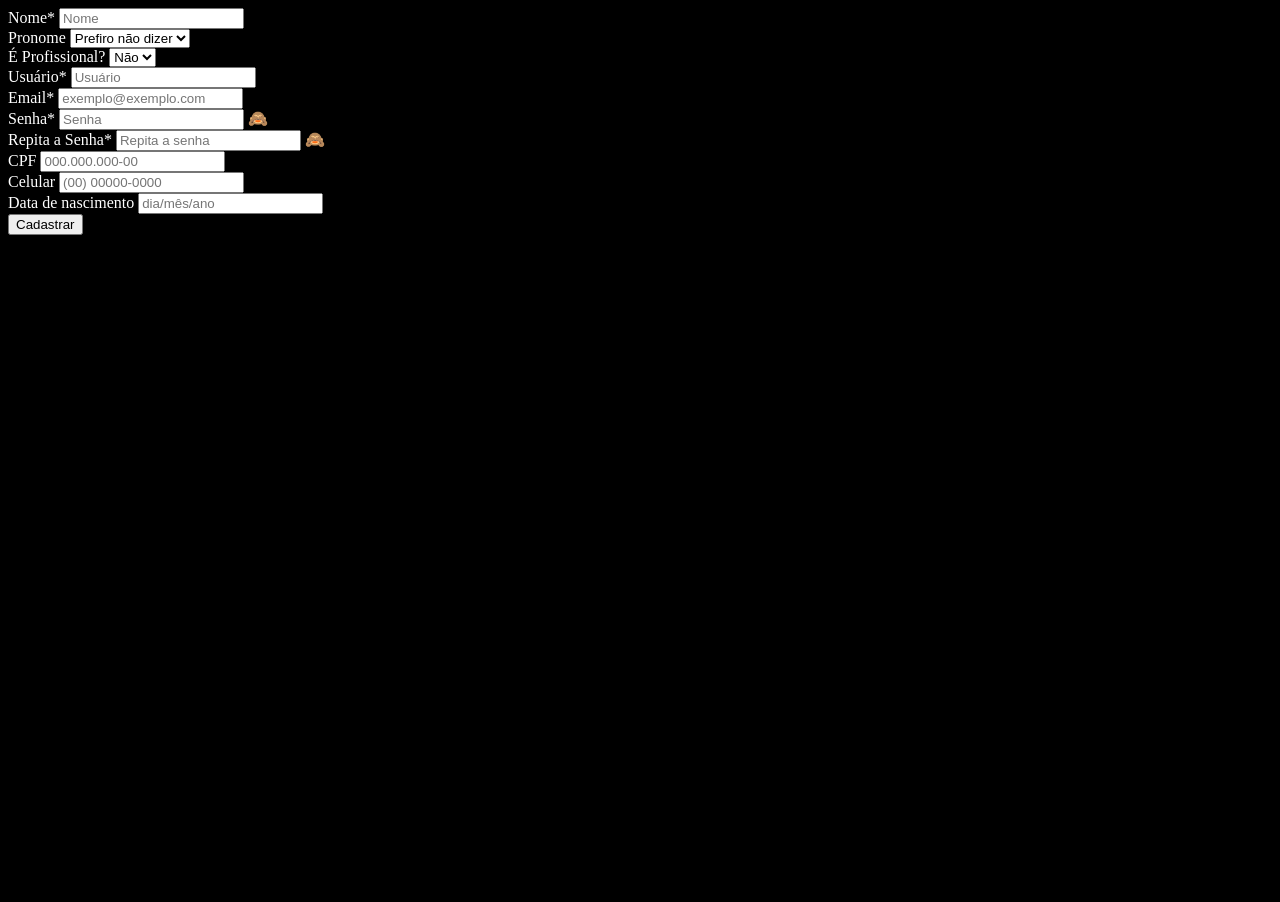
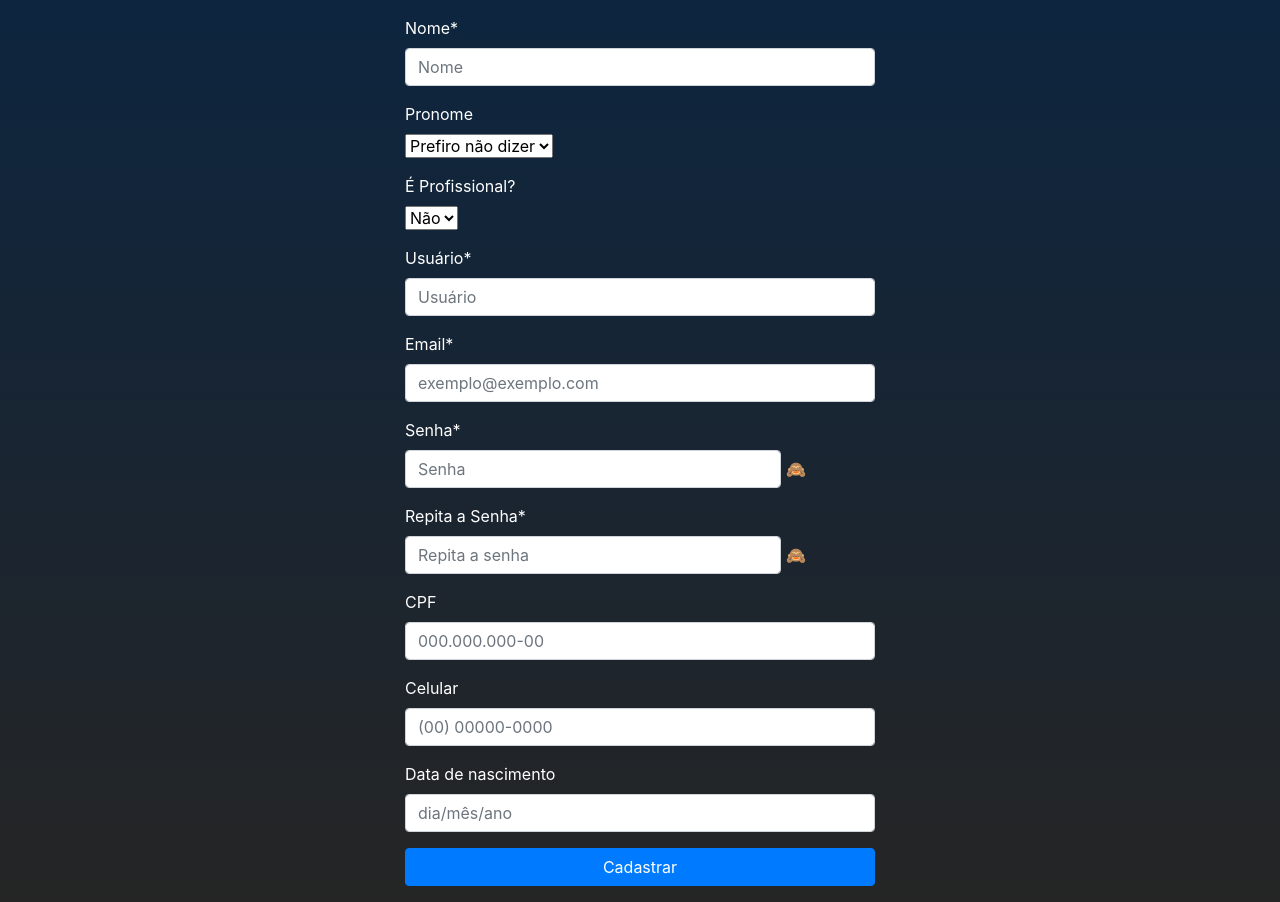
Before and after one commit to juanrfigueiredo/bsiDAW, a plain HTML site: page cadastro.html in a window 1280 px wide. Before the commit the page ends 800 px from the top, so only its background shows below. Drawn offline with Linux system fonts and the light colour scheme.

Commit message:
deixar mais ou menos bonito

```diff
--- a/cadastro.html
+++ b/cadastro.html
@@ -5,22 +5,25 @@
   <meta charset="UTF-8">
   <meta http-equiv="X-UA-Compatible" content="IE=edge">
   <meta name="viewport" content="width=device-width, initial-scale=1.0">
+  <link id="favicon" rel="icon" href="img/favicon.png" type="image/png">
+  <link rel="stylesheet" href="css/bootstrap.min.css">
+  <link rel="stylesheet" href="css/cadastro.css">
   <title>Cadastro</title>
   <style>
-    .darkmode {
-      background-color: #000000;
-      color: #ffffff;
-    }
+
   </style>
 </head>
 
 <body class="darkmode">
   <form>
-    <form>
-      <div class="mb-3">
+    <div class="container">
+      <div class="input-label-combo">
+        <div class="vertical-container">
           <label for="nome" class="form-label">Nome*</label>
-        <input type="text" class="form-control" placeholder="Nome" id="nome" name="nome" autocomplete="off" required>
+          <input type="text" class="form-control" placeholder="Nome" id="nome" name="nome" autocomplete="off"
+            maxlength="255" required>
         </div>
+        <div class="input-label-combo" style="margin-top: 1rem;">
           <div class="mb-3" id="genero">
             <label for="pronomes" class="form-label">Pronome</label>
             <select name="pronomes" id="pronomes">
@@ -30,6 +33,9 @@
               <option value="elu">Elu</option>
             </select>
           </div>
+        </div>
+      </div>
+      <div class="input-label-combo">
         <div class="mb-3">
           <label for="profissional" class="form-label">É Profissional?</label>
           <select name="profissional" id="profissional">
@@ -37,44 +43,60 @@
             <option value="true">Sim</option>
           </select>
         </div>
+      </div>
+      <div class="input-label-combo">
         <div class="mb-3">
           <label for="usuario" class="form-label">Usuário*</label>
           <input type="text" class="form-control" placeholder="Usuário" id="usuario" autocomplete="off" name="usuario"
             required>
         </div>
+      </div>
+      <div class="input-label-combo">
         <div class="mb-3">
           <label for="email" class="form-label">Email*</label>
           <input type="email" class="form-control" placeholder="exemplo@exemplo.com" autocomplete="off" id="email"
             name="email" required>
         </div>
+      </div>
+      <div class="input-label-combo">
         <div class="mb-3">
           <label for="senha" class="form-label">Senha*</label>
-        <input type="password" class="form-control" id="senha" placeholder="Senha" minlength="8" name="senha" required>
-        <a onclick="mostrarSenha(this,'senha')">🙈</a>
+          <input type="password" class="form-control senha" id="senha" placeholder="Senha" minlength="8" name="senha"
+            required>
+          <a class="macaco" onclick="mostrarSenha(this,'senha')">🙈</a>
         </div>
+      </div>
+      <div class="input-label-combo">
         <div class="mb-3">
           <label for="repita_senha" class="form-label">Repita a Senha*</label>
-        <input type="password" class="form-control" id="repita_senha" placeholder="Repita a senha" minlength="8"
+          <input type="password" class="form-control senha" id="repita_senha" placeholder="Repita a senha" minlength="8"
             name="repita_senha" required>
-        <a onclick="mostrarSenha(this,'repita_senha')">🙈</a>
+          <a class="macaco" onclick="mostrarSenha(this,'repita_senha')">🙈</a>
         </div>
+      </div>
+      <div class="input-label-combo">
         <div class="mb-3">
           <label for="CPF" class="form-label">CPF</label>
           <input type="text" class="form-control" id="CPF" name="CPF" maxlength="14" placeholder="000.000.000-00"
             onkeyup="maskCpf(this)" onblur="maskCPF(this)">
         </div>
+      </div>
+      <div class="input-label-combo">
         <div class="mb-3">
           <label for="celular" class="form-label">Celular</label>
-        <input type="text" class="form-control" id="celular" name="celular" maxlength="15" placeholder="(00) 00000-0000"
-          onkeyup="maskCelular(this)" onblur="maskCelular(this)">
+          <input type="text" class="form-control" id="celular" name="celular" maxlength="15"
+            placeholder="(00) 00000-0000" onkeyup="maskCelular(this)" onblur="maskCelular(this)">
         </div>
+      </div>
+      <div class="input-label-combo">
         <div class="mb-3">
           <label for="nascimento" class="form-label">Data de nascimento</label>
           <input type="text" class="form-control" id="nascimento" name="nascimento" maxlength="10"
             placeholder="dia/mês/ano" onkeyup="maskNascimento(this)" onblur="maskNascimento(this)">
         </div>
-      <button id="cadastrar" class="btn btn-primary" onclick="validar_e_cadastrar()">Cadastrar</button>
-    </form>
+      </div>
+      <button id="cadastrar" class="btn btn-primary cadastrar" onclick="validar_e_cadastrar()">Cadastrar</button>
+    </div>
   </form>
   <script src="js/cadastro.js"></script>
 </body>
--- /dev/null
+++ b/css/cadastro.css
@@ -0,0 +1,38 @@
+.darkmode {
+  background: linear-gradient(to bottom, #0d253f, #252525);
+  color: #ffffff;
+}
+
+.container {
+  margin: 1rem auto;
+  max-width: 500px;
+  display: flex;
+  flex-direction: column;
+}
+
+
+
+
+
+.cadastrar {
+  width: 100%;
+}
+
+.cadastrar:hover {
+  background-color: #0d253f;
+}
+
+/* faça label ficar na linha acima */
+label {
+  display: block;
+}
+
+/* faça a senha e macaco ficar na mesma linha*/
+.senha,
+.macaco {
+  display: inline-block;
+}
+
+.senha {
+  width: 80%;
+}
```
Lines whose indentation alone changed are shown as unchanged.
